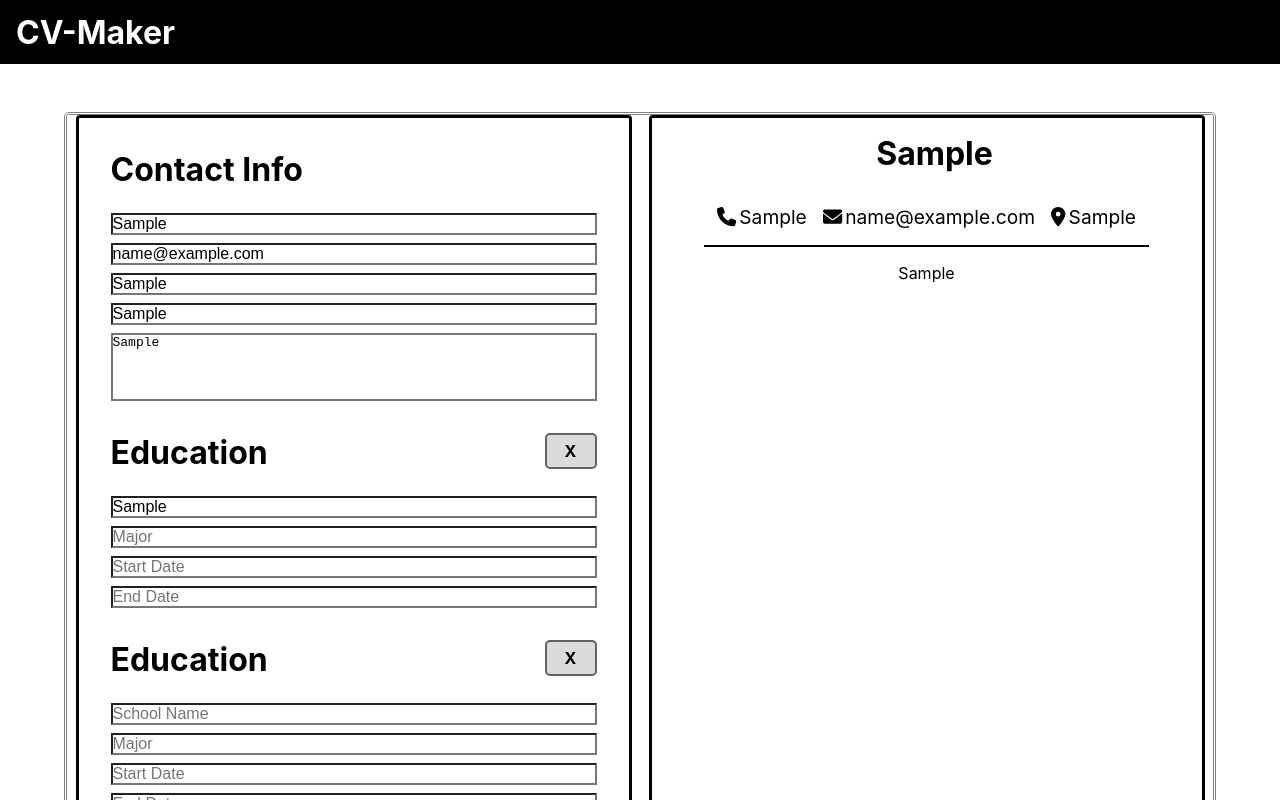
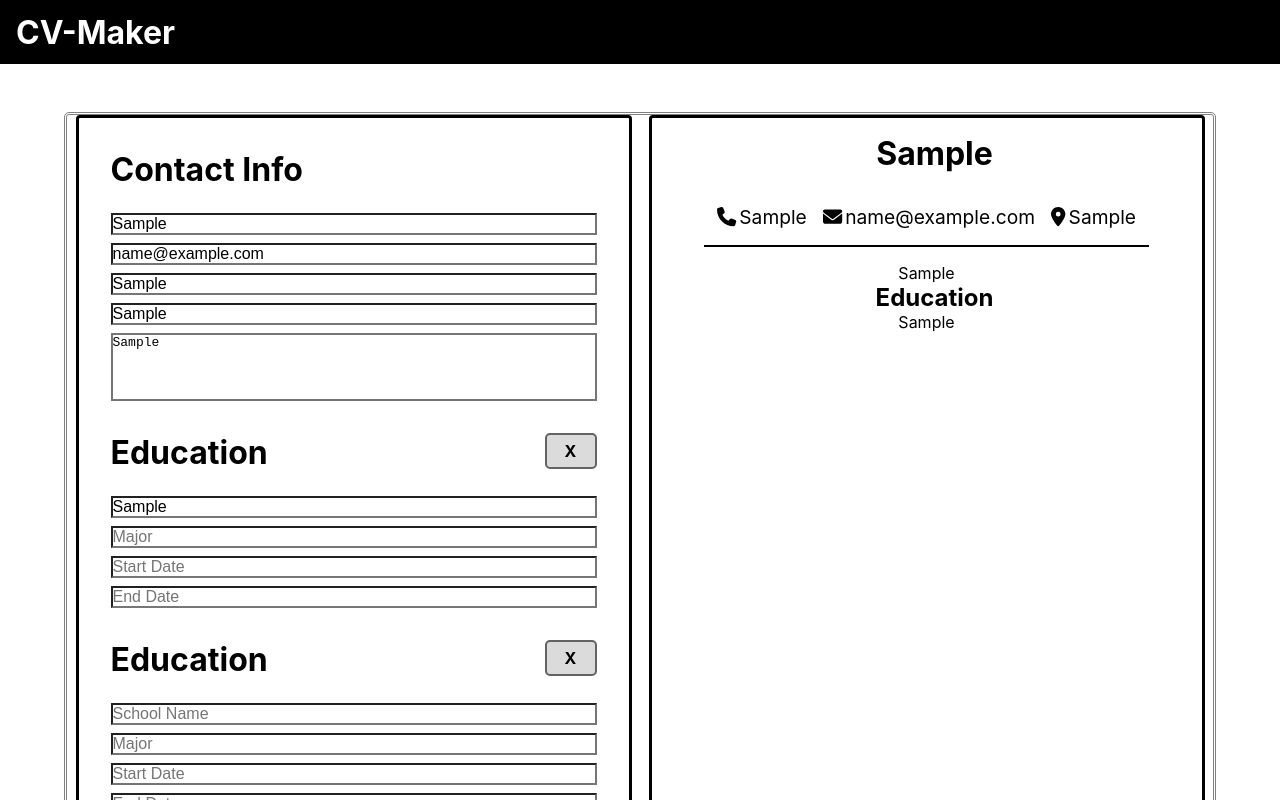
Before and after one commit to Zadag/cv-app, a React (Create React App) app: page / in a window 1280 px wide. Both pictures are taken after typing "Sample", "name@example.com", "Sample", "Sample", "Sample", "Sample" into the empty fields and a click on the button "Add Education". Shown: the top 800 px of the page. Built offline with nearby package versions, Linux system fonts and the light colour scheme.

Commit message:
Map over educationArr and render each element

```diff
--- /dev/null
+++ b/src/components/EducationInfoPreview.js
@@ -0,0 +1,27 @@
+import styles from "./EducationInfoPreview.module.css";
+
+const EducationInfoPreview = ({ educationArr }) => {
+  // check if the education array has an input with text excluding uniqId
+  const { uniqId, ...restProps } = { ...educationArr[0] };
+  const hasEducation = Object.values(restProps).some((x) => x !== "");
+  console.log(restProps, hasEducation, uniqId);
+
+  if (!hasEducation) return;
+  return (
+    <>
+      <h1 className={styles.section_header}>Education</h1>
+      {educationArr.map((education) => {
+        return (
+          <div>
+            <p>{education.school}</p>
+            <p>{education.major}</p>
+            <p>{education.startDate}</p>
+            <p>{education.endDate}</p>
+          </div>
+        );
+      })}
+    </>
+  );
+};
+
+export default EducationInfoPreview;
--- /dev/null
+++ b/src/components/EducationInfoPreview.module.css
@@ -0,0 +1,4 @@
+.section_header {
+  color: black;
+  font-size: 1.5rem;
+}
--- /dev/null
+++ b/src/components/ExperienceInfoPreview.js
@@ -0,0 +1,3 @@
+const ExperienceInfoPreview = (props) => {};
+
+export default ExperienceInfoPreview;
--- a/src/components/ResumePreview.js
+++ b/src/components/ResumePreview.js
@@ -7,6 +7,8 @@ import {
   faEnvelope,
 } from "@fortawesome/free-solid-svg-icons";
 import GeneralInfoPreview from "./GenearlInfoPreview";
+import EducationInfoPreview from "./EducationInfoPreview";
+import ExperienceInfoPreview from "./ExperienceInfoPreview";
 
 class ResumePreview extends React.Component {
   constructor(props) {
@@ -17,6 +19,8 @@ class ResumePreview extends React.Component {
     return (
       <div className={styles.resume_preview}>
         <GeneralInfoPreview contactValues={this.props.contactValues} />
+        <EducationInfoPreview educationArr={this.props.educationArr} />
+        <ExperienceInfoPreview experienceArr={this.props.experienceArr} />
       </div>
     );
   }
```
Also changed, not shown: src/components/ExperienceInfoPreview.module.css (added).
